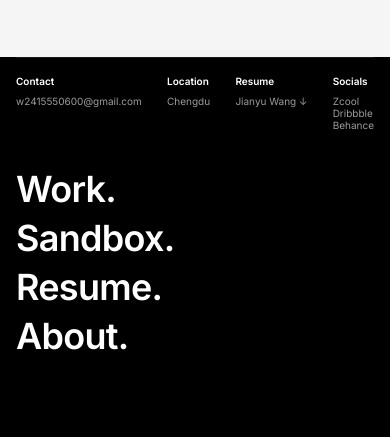
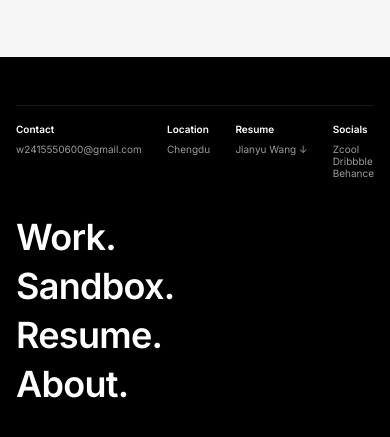
Before and after one commit to w2415550600/portfolio, a plain HTML site: page work.html in a window 390 px wide. Shown: the part 3240-3677 px from the top of the page. Drawn offline with nearby package versions, Linux system fonts and the light colour scheme.

Commit message:
fix: 移动端Footer顶部留白缩小至48px

```diff
--- a/style.css
+++ b/style.css
@@ -1116,7 +1116,11 @@ body.page-about .section-divider {
     padding-right: 40px;
   }
 
-  /* Footer */
+  /* Footer - reduce top padding on mobile */
+  .footer-content {
+    padding-top: 48px;
+  }
+
   .footer-giant {
     font-size: 48px;
   }
```
